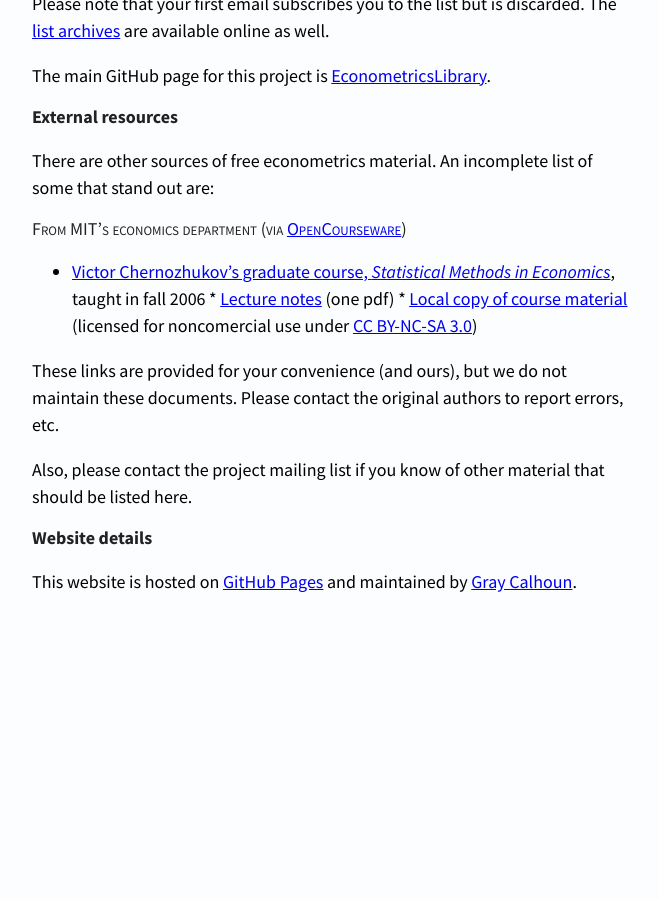
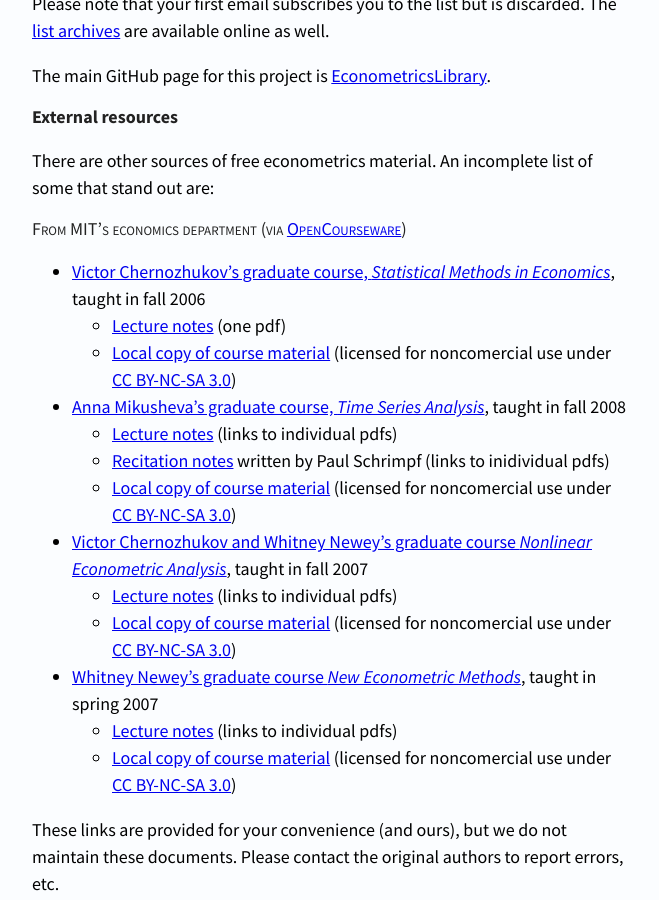
Before and after one commit to EconometricsLibrary/EconometricsLibrary.github.io, a Jekyll site: the page built from index.md, in a window 1280 px wide and 900 px high, scrolled down 812 px. Shown: the whole window, without its empty margins (26-685 px from the left). Built offline with Jekyll 4.4.1, drawn with Linux system fonts in a browser that asks for light colours; before the commit the page ends 1533 px from its top, so only the background shows below that.

Commit message:
Add and repair other OCW links

```diff
--- a/index.md
+++ b/index.md
@@ -56,13 +56,33 @@
 There are other sources of free econometrics material. An incomplete
 list of some that stand out are:
 
-### From MIT's economics department (via [OpenCourseware](http://mit.ocw.edu/courses/economics))
+### From MIT's economics department (via [OpenCourseware](http://ocw.mit.edu/courses/economics))
 
 * [Victor Chernozhukov's graduate course, *Statistical Methods in
   Economics*][a1], taught in fall 2006
-      * [Lecture notes][a2] (one pdf)
-      * [Local copy of course material][a3] (licensed for noncomercial
-        use under [CC BY-NC-SA 3.0][NC])
+    * [Lecture notes][a2] (one pdf)
+    * [Local copy of course material][a3] (licensed for noncomercial
+      use under [CC BY-NC-SA 3.0][NC])
+
+* [Anna Mikusheva's graduate course, *Time Series Analysis*][a4],
+  taught in fall 2008
+    * [Lecture notes][a5] (links to individual pdfs)
+    * [Recitation notes][a6] written by Paul Schrimpf (links to
+      inidividual pdfs)
+    * [Local copy of course material][a7] (licensed for noncomercial
+      use under [CC BY-NC-SA 3.0][NC])
+
+* [Victor Chernozhukov and Whitney Newey's graduate course *Nonlinear
+  Econometric Analysis*][a8], taught in fall 2007
+    * [Lecture notes][a9] (links to individual pdfs)
+    * [Local copy of course material][a10] (licensed for
+      noncomercial use under [CC BY-NC-SA 3.0][NC])
+
+* [Whitney Newey's graduate course *New Econometric Methods*][a11],
+  taught in spring 2007
+    * [Lecture notes][a12] (links to individual pdfs)
+    * [Local copy of course material][a13] (licensed for
+      noncomercial use under [CC BY-NC-SA 3.0][NC])
 
 These links are provided for your convenience (and ours), but we do
 not maintain these documents. Please contact the original authors to
@@ -77,6 +97,18 @@
 [a2]: http://ocw.mit.edu/courses/economics/14-381-statistical-method-in-economics-fall-2006/lecture-notes/notes_part_2.pdf
 [a3]: /core/dl/14-381-fall-2006.zip
 
+[a4]: http://ocw.mit.edu/courses/economics/14-384-time-series-analysis-fall-2008/
+[a5]: http://ocw.mit.edu/courses/economics/14-384-time-series-analysis-fall-2008/lecture-notes
+[a6]: http://ocw.mit.edu/courses/economics/14-384-time-series-analysis-fall-2008/recitations/
+[a7]: /core/dl/14-384-fall-2008.zip
+
+[a8]: http://ocw.mit.edu/courses/economics/14-385-nonlinear-econometric-analysis-fall-2007/
+[a9]: http://ocw.mit.edu/courses/economics/14-385-nonlinear-econometric-analysis-fall-2007/lecture-notes
+[a10]: /core/dl/14-385-fall-2007.zip
+
+[a11]: http://ocw.mit.edu/courses/economics/14-386-new-econometric-methods-spring-2007/
+[a12]: http://ocw.mit.edu/courses/economics/14-386-new-econometric-methods-spring-2007/readings/
+[a13]: /core/dl/14-386-spring-2007.zip
 
 Website details
 ---------------
```
